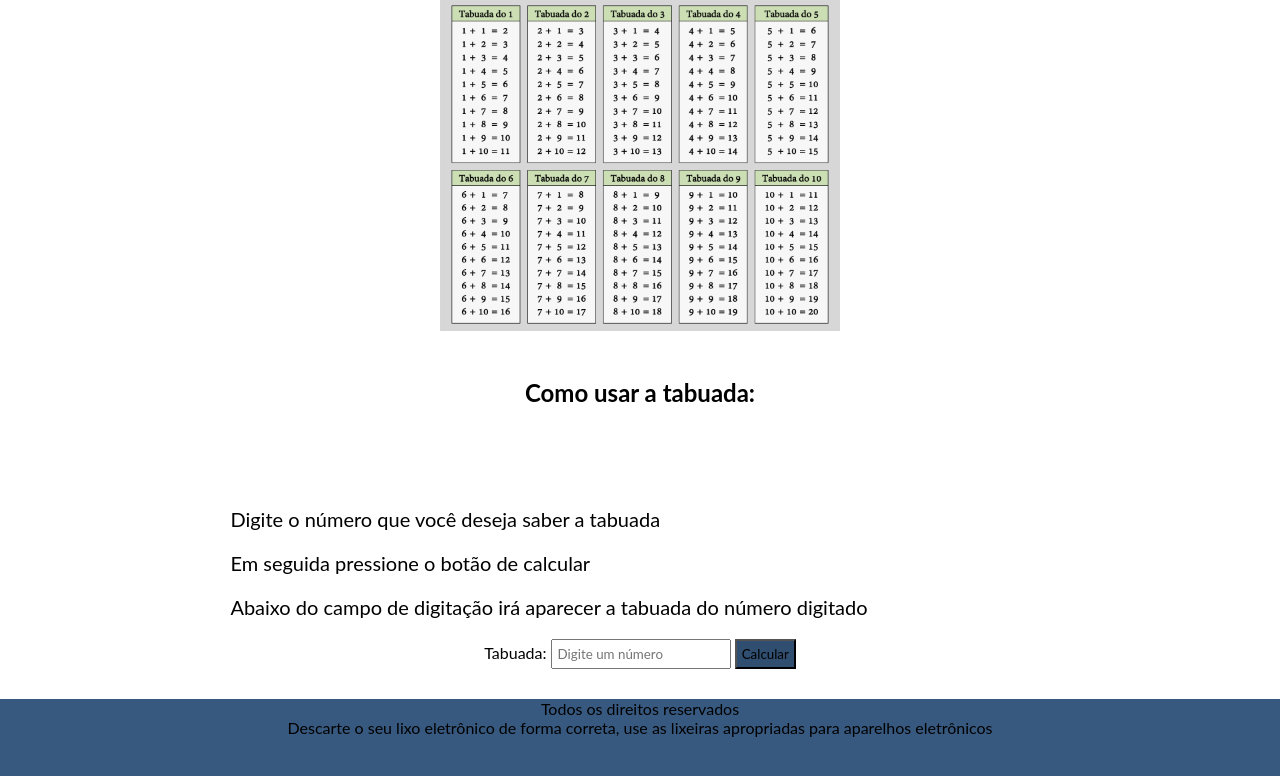
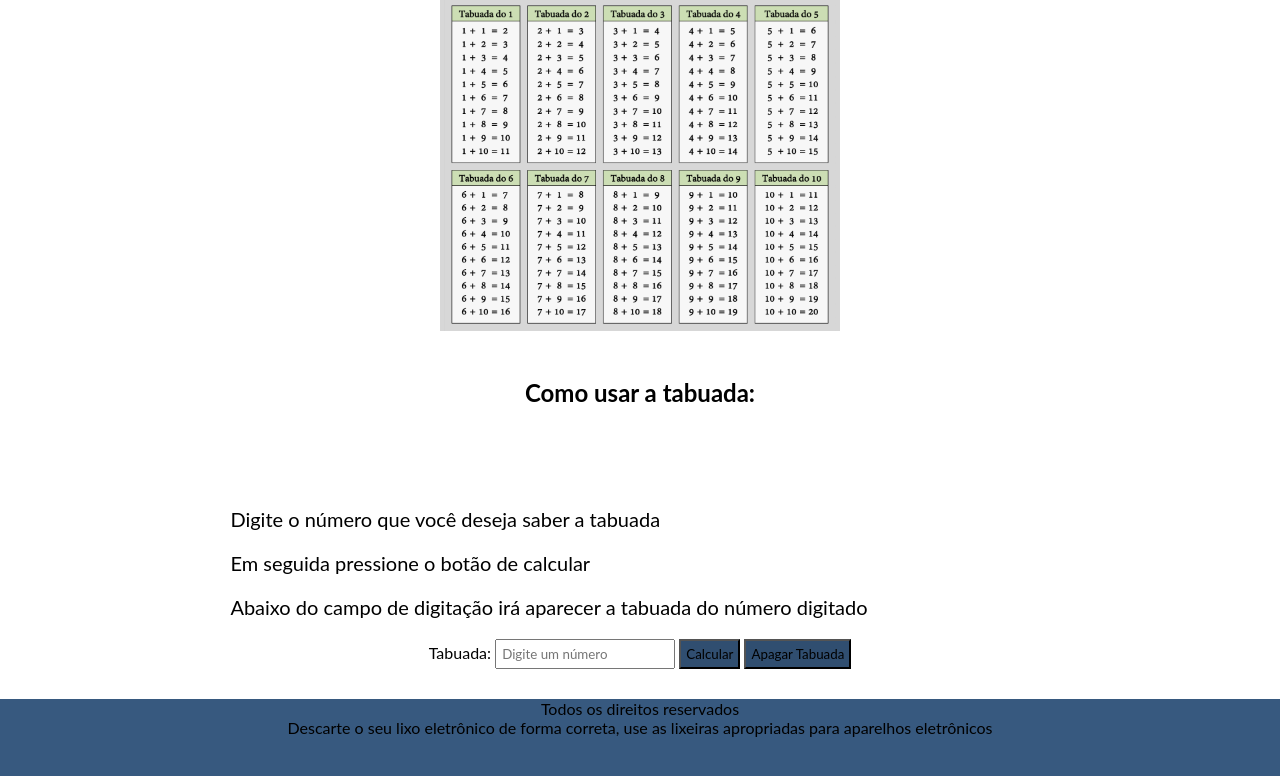
Before and after one commit to SamuelFns/SamuelFns.github.io, a plain HTML site: page HTML/tabuada.html in a window 1280 px wide. Shown: the part 148-924 px from the top of the page. Drawn offline with Linux system fonts and the light colour scheme.

Commit message:
Update tabuada.html

```diff
--- a/HTML/tabuada.html
+++ b/HTML/tabuada.html
@@ -6,9 +6,9 @@
 	<meta name="viewport" content="width=device-width, initial-scale=1.0">
 	<link rel="stylesheet" type="text/css" href="../css/estilos_gerais.css">
 	<link rel="stylesheet" type="text/css" href="../css/cabecalho.css">
+	<link rel="stylesheet" type="text/css" href="../css/tabuada.css">
 	<link rel="stylesheet" type="text/css" href="../css/estilos_containers.css">
 	<link rel="stylesheet" type="text/css" href="../css/rodape.css">
-	<link rel="stylesheet" type="text/css" href="../css/tabuada.css">
 </head>
 <body>
 	<!--Área desitnada ao cabeçalho-->
@@ -65,6 +65,7 @@
 					<label for="tabuada">Tabuada:</label>
 					<input type="text" name="valor" id="valor" placeholder="Digite um número">
 					<button type="button" onclick="geraTabuada()">Calcular</button>
+					<button type="button" onclick="apagarTabuada()">Apagar Tabuada</button>
 				</div>
 				<div id="tabuada"></div>
 			</div>
```
